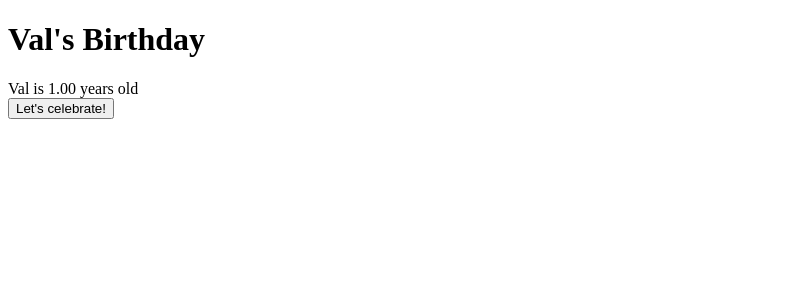
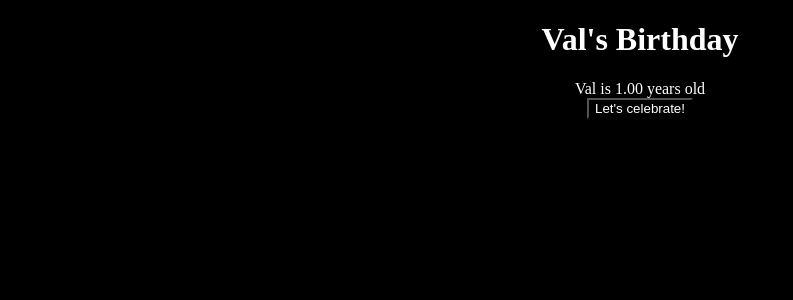
Before and after one commit to terracota-p/val-birthday, a SvelteKit app: page / in a window 1280 px wide. Shown: the top 300 px of the page, without its empty margins (0-793 px from the left). Built offline with nearby package versions, Linux system fonts and the light colour scheme.

Commit message:
feat: dark style

```diff
--- a/src/routes/+page.svelte
+++ b/src/routes/+page.svelte
@@ -1,4 +1,5 @@
 <script>
+	import './styles.css';
 	import { getAge } from '$lib/age';
 
 	function celebrate() {
@@ -6,7 +7,17 @@
 	}
 </script>
 
-<h1>Val's Birthday</h1>
+<div>
+	<h1>Val's Birthday</h1>
 
-<div>Val is {getAge()} years old</div>
-<button on:click={celebrate}>Let's celebrate!</button>
+	<div>Val is {getAge()} years old</div>
+	<button on:click={celebrate}>Let's celebrate!</button>
+</div>
+
+<style>
+	button {
+		text-align: center;
+		background-color: black;
+		color: white;
+	}
+</style>
--- /dev/null
+++ b/src/routes/styles.css
@@ -0,0 +1,5 @@
+body {
+	text-align: center;
+	background-color: black;
+	color: white;
+}
```
